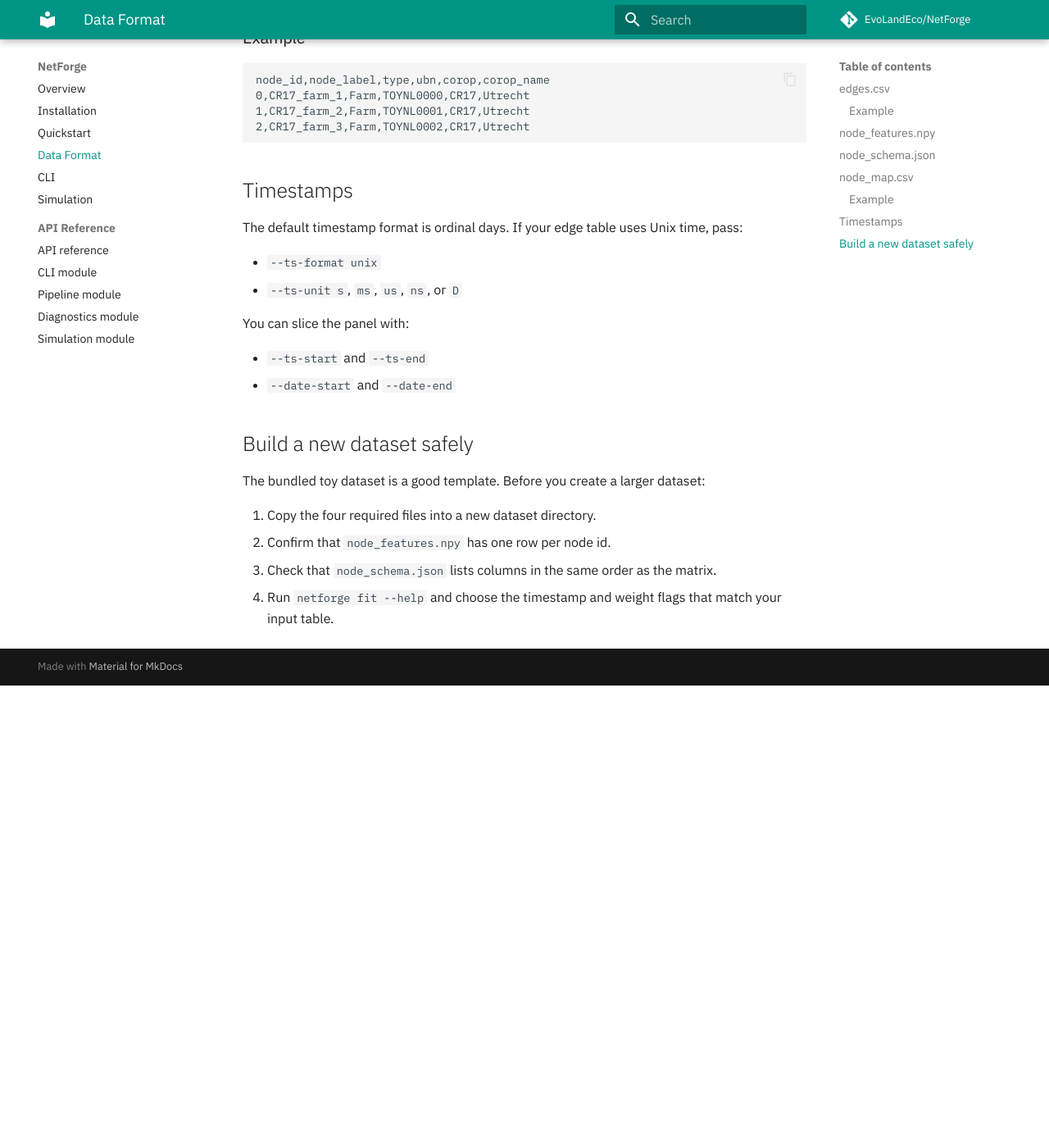
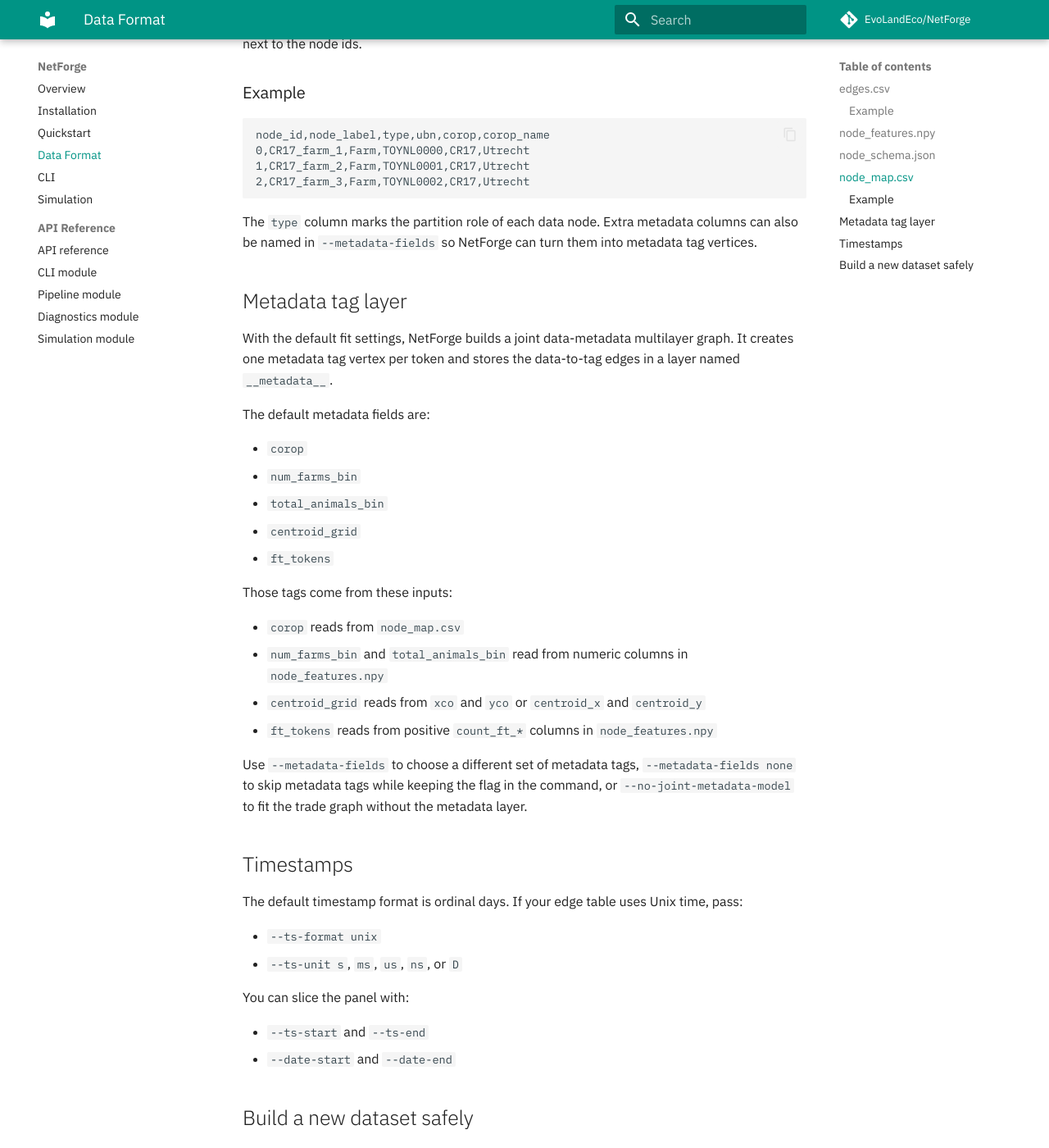
Before and after one commit to EvoLandEco/NetForge, an MkDocs documentation site: the page built from site_docs/data-format.md, in a window 1280 px wide and 1400 px high, scrolled down 2055 px. Shown: the whole window at 82% size. Built offline with MkDocs 1.6.1 and Material for MkDocs 9.7.7, drawn with Linux system fonts in a browser that asks for light colours; comment, search, counter and statistics services are not loaded; before the commit the page ends 2891 px from its top, so only the background shows below that; some of the changed text lies outside the part shown.

Commit message:
Document metadata tag nodes across docs and toy dataset

````diff
--- a/site_docs/data-format.md
+++ b/site_docs/data-format.md
@@ -50,6 +50,8 @@ The indexing rule is strict:
 
 If the dataset has `N` nodes, the matrix must have `N` rows. NetForge does not read padded node matrices.
 
+With the default metadata settings, NetForge also reads `num_farms`, `total_animals`, the coordinate pair, and any `count_ft_*` columns from this matrix to build metadata tag nodes.
+
 ## `node_schema.json`
 
 The schema file records the feature order used by `node_features.npy`.
@@ -91,6 +93,29 @@ node_id,node_label,type,ubn,corop,corop_name
 2,CR17_farm_3,Farm,TOYNL0002,CR17,Utrecht
 ```
 
+The `type` column marks the partition role of each data node. Extra metadata columns can also be named in `--metadata-fields` so NetForge can turn them into metadata tag vertices.
+
+## Metadata tag layer
+
+With the default fit settings, NetForge builds a joint data-metadata multilayer graph. It creates one metadata tag vertex per token and stores the data-to-tag edges in a layer named `__metadata__`.
+
+The default metadata fields are:
+
+- `corop`
+- `num_farms_bin`
+- `total_animals_bin`
+- `centroid_grid`
+- `ft_tokens`
+
+Those tags come from these inputs:
+
+- `corop` reads from `node_map.csv`
+- `num_farms_bin` and `total_animals_bin` read from numeric columns in `node_features.npy`
+- `centroid_grid` reads from `xco` and `yco` or `centroid_x` and `centroid_y`
+- `ft_tokens` reads from positive `count_ft_*` columns in `node_features.npy`
+
+Use `--metadata-fields` to choose a different set of metadata tags, `--metadata-fields none` to skip metadata tags while keeping the flag in the command, or `--no-joint-metadata-model` to fit the trade graph without the metadata layer.
+
 ## Timestamps
 
 The default timestamp format is ordinal days. If your edge table uses Unix time, pass:
````
Also changed, not shown: README.md (+19 -4 lines), TUTORIAL.md (+22 -2 lines), site_docs/cli.md (+5 -0 lines), site_docs/index.md (+2 -1 lines), site_docs/quickstart.md (+10 -0 lines), 2 other files.
